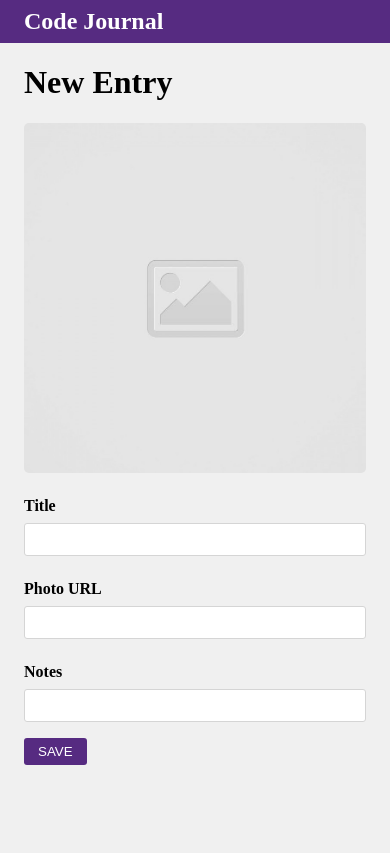
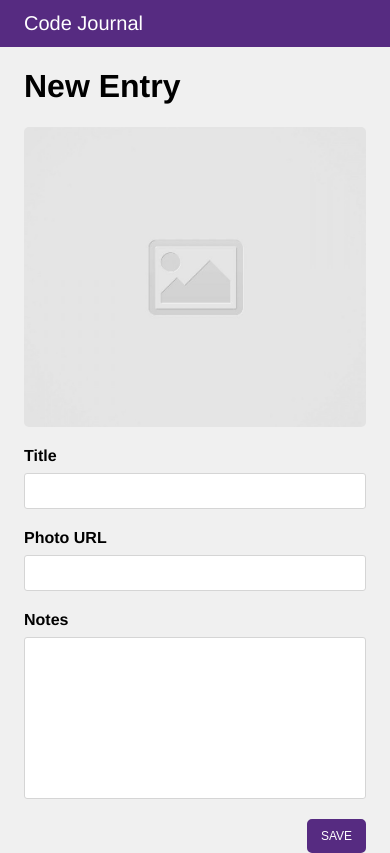
Before and after one commit to cam-peck/code-journal, a website: page index.html in a window 390 px wide. Drawn offline with Linux system fonts and the light colour scheme.

Commit message:
complete mobile compatibility and some css touchups on padding across index.html

```diff
--- a/css/styles.css
+++ b/css/styles.css
@@ -1,9 +1,20 @@
 body {
   background-color: #f0f0f0;
+  font-family: Helvetica, Arial, sans-serif;
+}
+
+h1 {
+  font-weight: bold;
+  font-size: 2rem;
+}
+
+h2 {
+  font-weight: normal;
+  font-size: 1.25rem;
 }
 
 img {
-  height: 350px;
+  height: 300px;
   width: 100%;
   object-fit: cover;
   border-radius: 5px;
@@ -29,22 +40,35 @@ img {
 }
 
 .ptb-half-rem {
-  padding: 0.5rem 0;
+  padding: 0.75rem 0;
 }
 
 /* form */
-label,
-input {
-  display: flex;
-  flex-direction: column;
-  padding: 0.5rem 0;
+label {
   font-weight: bold;
+  font-size: 1rem;
+  margin-bottom: 0.5rem;
 }
 
-input {
+input,
+textarea {
+  font-family: Helvetica, Arial, sans-serif;
+  font-size: 1rem;
+  padding: 0.5rem;
   border: 1px solid #d5d5d5;
   border-radius: 3px;
-  margin-bottom: 1rem;
+  margin-bottom: 1.25rem;
+  font-weight: normal;
+}
+
+textarea {
+  resize: none;
+  line-height: 1.5rem;
+}
+
+input:focus,
+textarea:focus {
+  outline-color: #562b81;
 }
 
 .width-100 {
@@ -53,7 +77,16 @@ input {
 
 .submit-btn {
   border: 2px solid #562b81;
-  border-radius: 3px;
-  padding: 0.25rem 0.75rem;
+  border-radius: 5px;
+  padding: 0.5rem 0.75rem;
+  font-size: 0.75rem;
+}
+
+.submit-btn:hover {
+  cursor: pointer;
+  color: lightgray;
+}
+
+.justify-end {
   justify-content: end;
 }
--- a/index.html
+++ b/index.html
@@ -17,37 +17,40 @@
 </head>
 <body>
 
-  <div class="header-bg-wrapper purple-bg">
+  <div class="header-bg-wrapper purple-bg ptb-half-rem">
     <div class="container">
-      <header class="container row column-full ptb-half-rem">
+      <header class="row column-full">
         <h2 class="m-0 text-white">Code Journal</h2>
       </header>
     </div>
   </div>
 
   <main class="container">
+    <div data-view="entry-form">
+      <form action="" method="GET">
         <div class="row column-full">
           <h1>New Entry</h1>
         </div>
-    <div class="row column-half">
+        <div class="row">
+          <div class="column-half">
             <img src="images/placeholder-image-square.jpg" alt="placeholder-img">
           </div>
-
-    <div data-view="entry-form">
-      <form action="" method="GET">
-        <div class="row column-half">
+          <div class="column-half">
+            <div class="row">
               <label for="title">Title</label>
               <input class="width-100" type="text" name="title" id="title" />
             </div>
-        <div class="row column-half">
+            <div class="row">
               <label for="photo-url">Photo URL</label>
               <input class="width-100" type="text" name="photo-url" id="photo-url" />
             </div>
-        <div class="row column-full">
-          <label for="Notes">Notes</label>
-          <input class="width-100" type="text" name="notes" id="notes" />
+          </div>
         </div>
         <div class="row column-full">
+          <label for="notes">Notes</label>
+          <textarea class="width-100" rows="6" name="notes" id="notes"></textarea>
+        </div>
+        <div class="row column-full justify-end">
           <button class="submit-btn purple-bg text-white" type="submit">SAVE</button>
         </div>
       </form>
```
Lines whose indentation alone changed are shown as unchanged.
